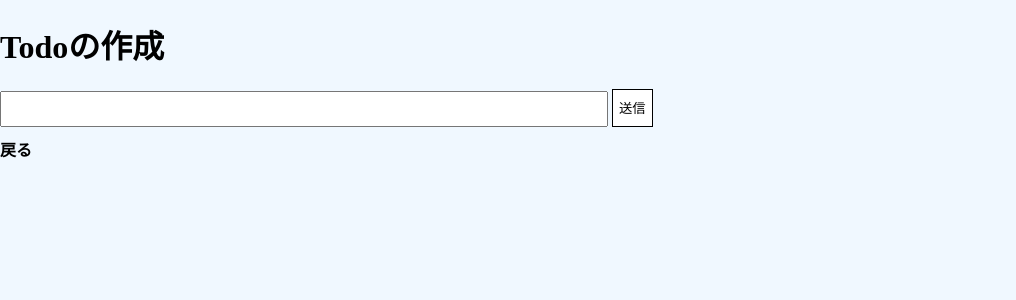
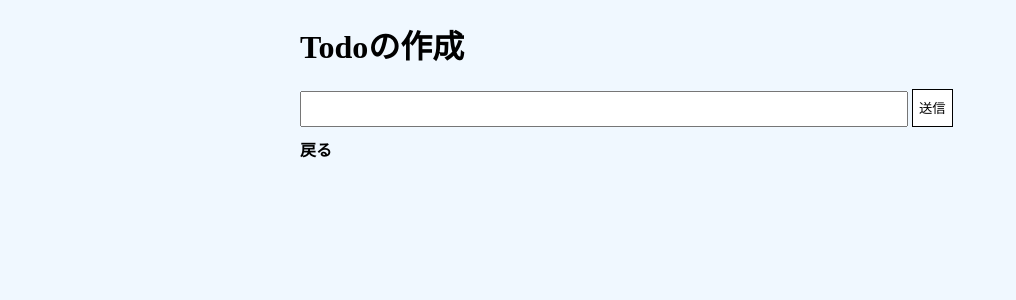
Before and after one commit to naonao2323/Todo-Site, a Django app: page /create/ in a window 1280 px wide. Shown: the top 300 px of the page, without its empty margins (0-1016 px from the left). Run offline with Django 3.2, Linux system fonts and the light colour scheme.

Commit message:
Update and rename Todo_form.html to todo_form.html

```diff
--- a/templates/Todo/Todo_form.html
+++ b/templates/Todo/todo_form.html
@@ -1,5 +1,6 @@
 {% extends "base.html" %}
 {% block content %}
+<div class="create_form">
 
 {% if object %}
 <h1>Todoの編集</h1>
@@ -15,4 +16,5 @@
 <div class="update_back">
 <a href="{% url 'todo:list'%}">戻る</a>
 </div>
+</div>
 {% endblock %}
```
